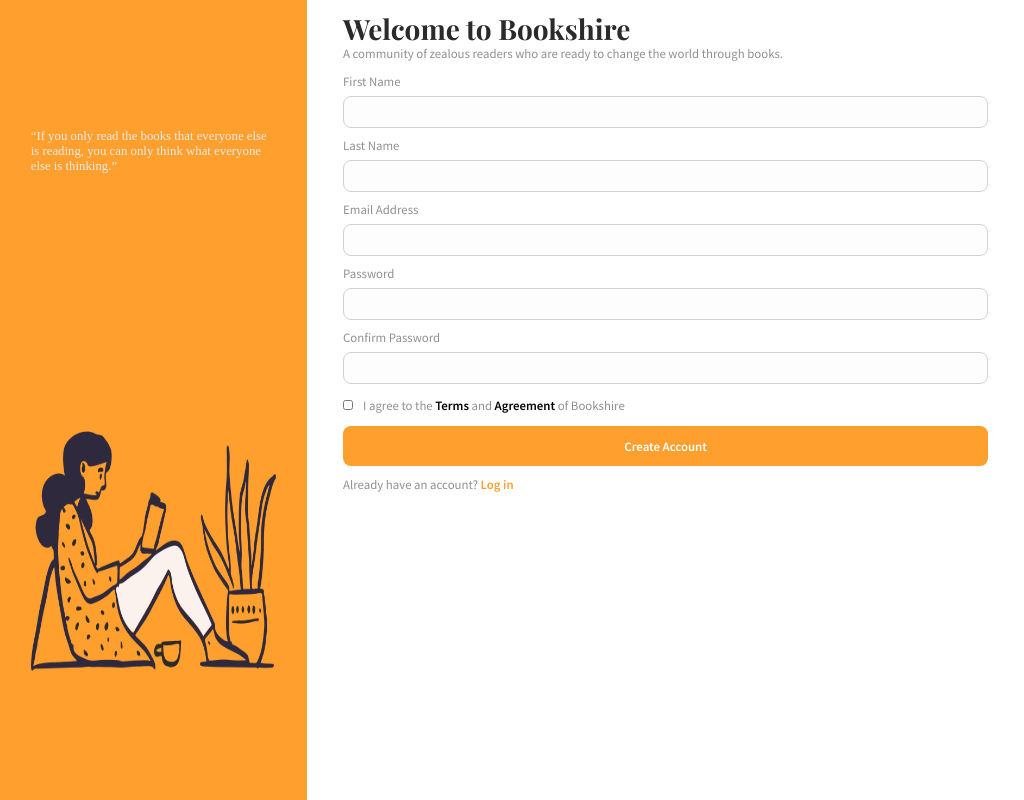
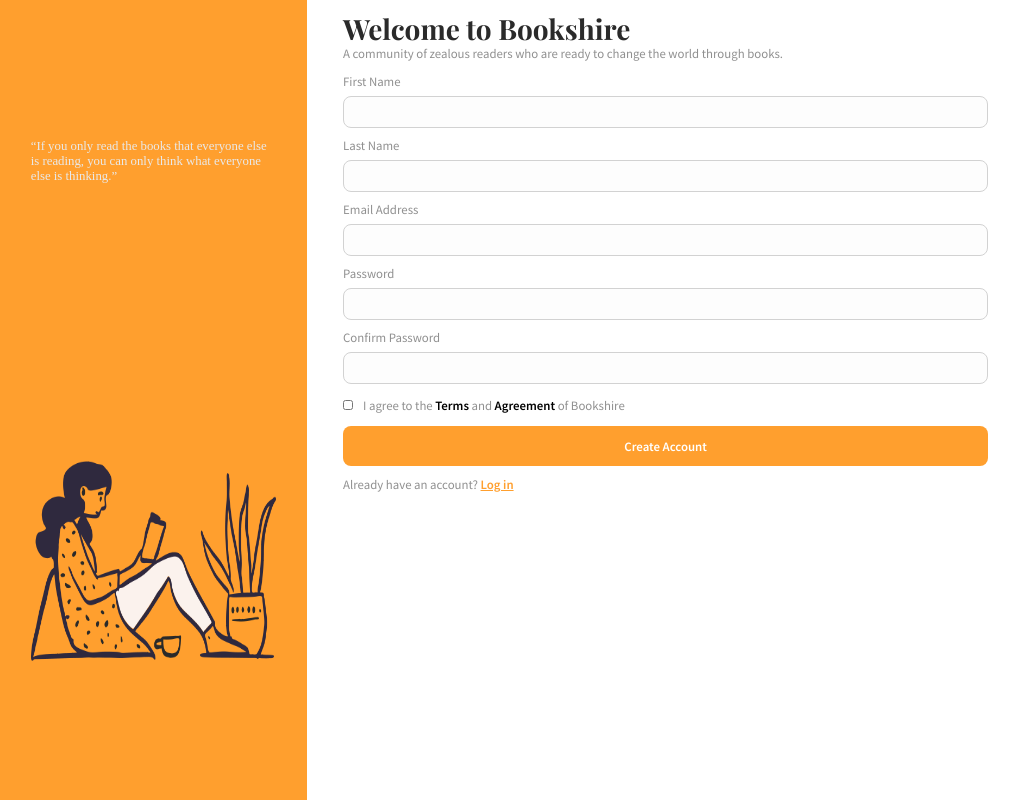
Before and after one commit to Fahizarh/Women-Techsters-Fellowship---Sign-Up-Page-Project, a plain HTML site: page index.html in a window 1024 px wide. In both pictures the pointer is over the link "Log in". Drawn offline with nearby package versions, Linux system fonts and the light colour scheme.

Commit message:
Another commit

```diff
--- a/styles.css
+++ b/styles.css
@@ -120,6 +120,10 @@ input {
     text-decoration: none;
     color: #FF9F2E;
     font-weight: 600;
+}
+
+#account a:hover {
+    text-decoration: underline #FF9F2E;
 }
 
 /* Media Responsiveness */
@@ -256,6 +260,7 @@ input {
     .left__panel img {
         width: 80%;
         height: 30%;
+        max-height: 200px;
     }
 
     .right__panel {
```
